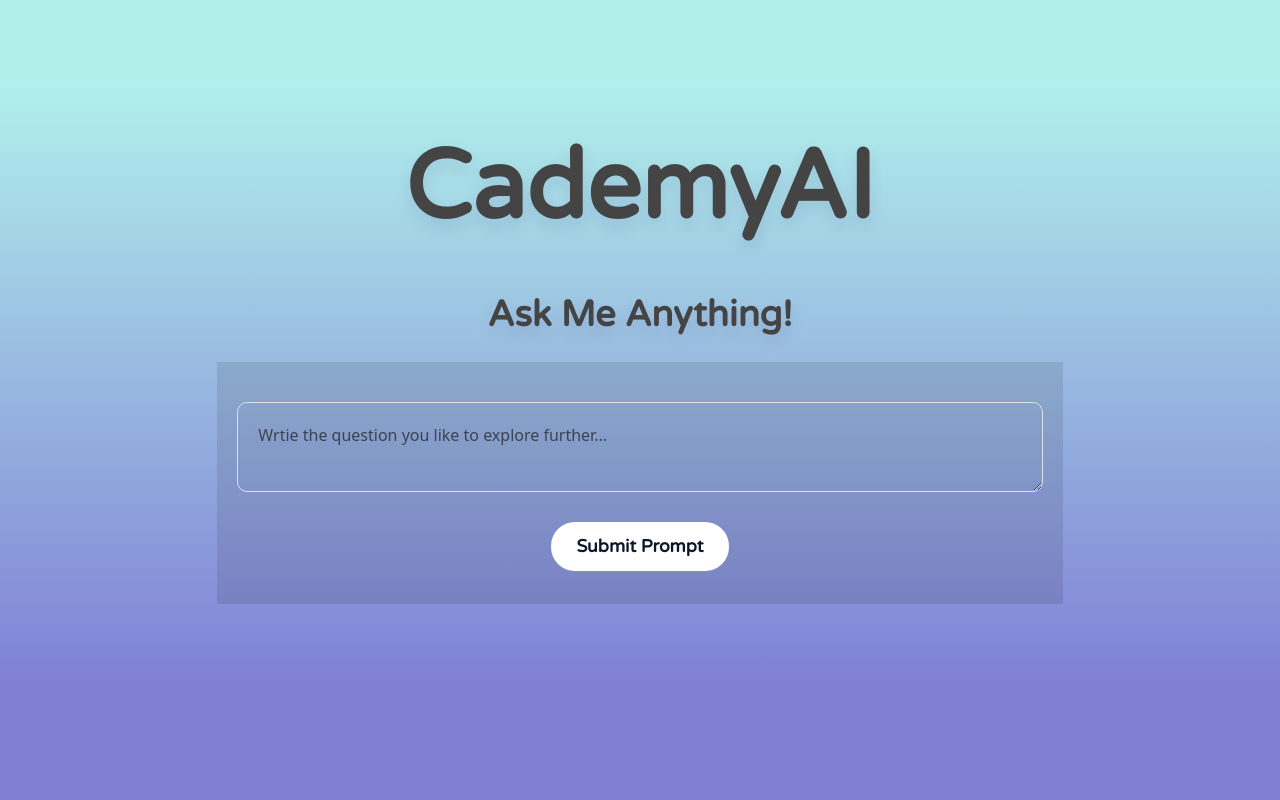
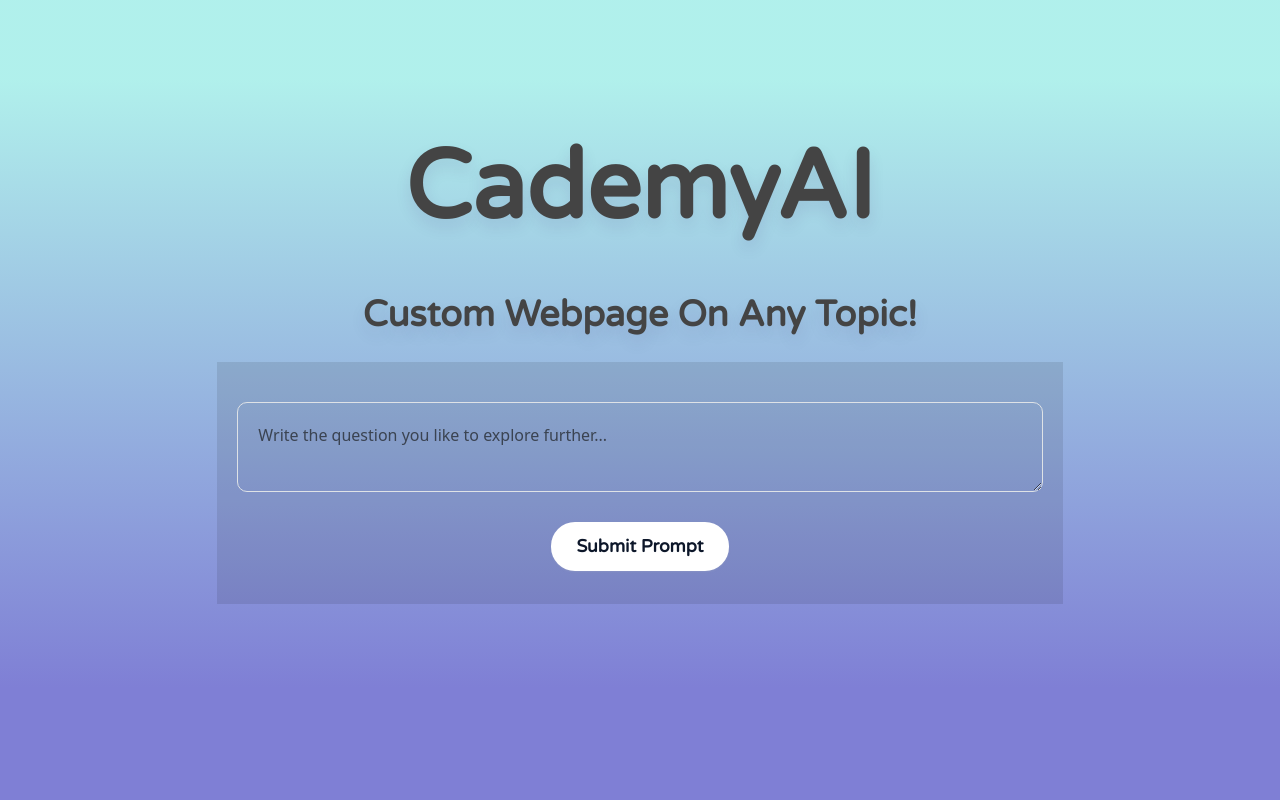
Before and after one commit to Adibvafa/MyCademy, a Flask app: page / in a window 1280 px wide. Run offline with Flask 2, Linux system fonts and the light colour scheme.

Commit message:
minor fixes

```diff
--- a/website/static/query-style.css
+++ b/website/static/query-style.css
@@ -101,7 +101,7 @@
   margin-bottom: 0.8rem;
 }
 .computer-message {
-  list-style-image: url("images/computer-icon.png");
+  list-style-image: url("images/computer-icon.jpg");
   margin-bottom: 0.8rem;
 }
 
--- a/website/templates/home.html
+++ b/website/templates/home.html
@@ -6,7 +6,7 @@
   <div class="row justify-content-center form-holder">
     <div class="col-md-10 col-lg-8">
       <h1 class="text-center my-h1" id="larger-text">CademyAI</h1>
-      <h1 class="text-center my-h1">Ask Me Anything!</h1>
+      <h1 class="text-center my-h1">Custom Webpage On Any Topic!</h1>
 
       <form class="my-form-control" method="POST">
         <div class="form-group">
@@ -15,7 +15,7 @@
             id="query"
             name="query"
             rows="2"
-            placeholder="Wrtie the question you like to explore further..."
+            placeholder="Write the question you like to explore further..."
           ></textarea>
         </div>
         <div class="text-center">
--- a/website/views.py
+++ b/website/views.py
@@ -29,7 +29,6 @@ views = Blueprint('views', __name__)
 
 
 @views.route('/', methods=['GET', 'POST'])
-# @login_required
 def home():
     if request.method == 'POST':
         query = request.form.get('query')
```
Also changed, not shown: website/static/app.js (+0 -65 lines), website/static/images/user-icon.png.
